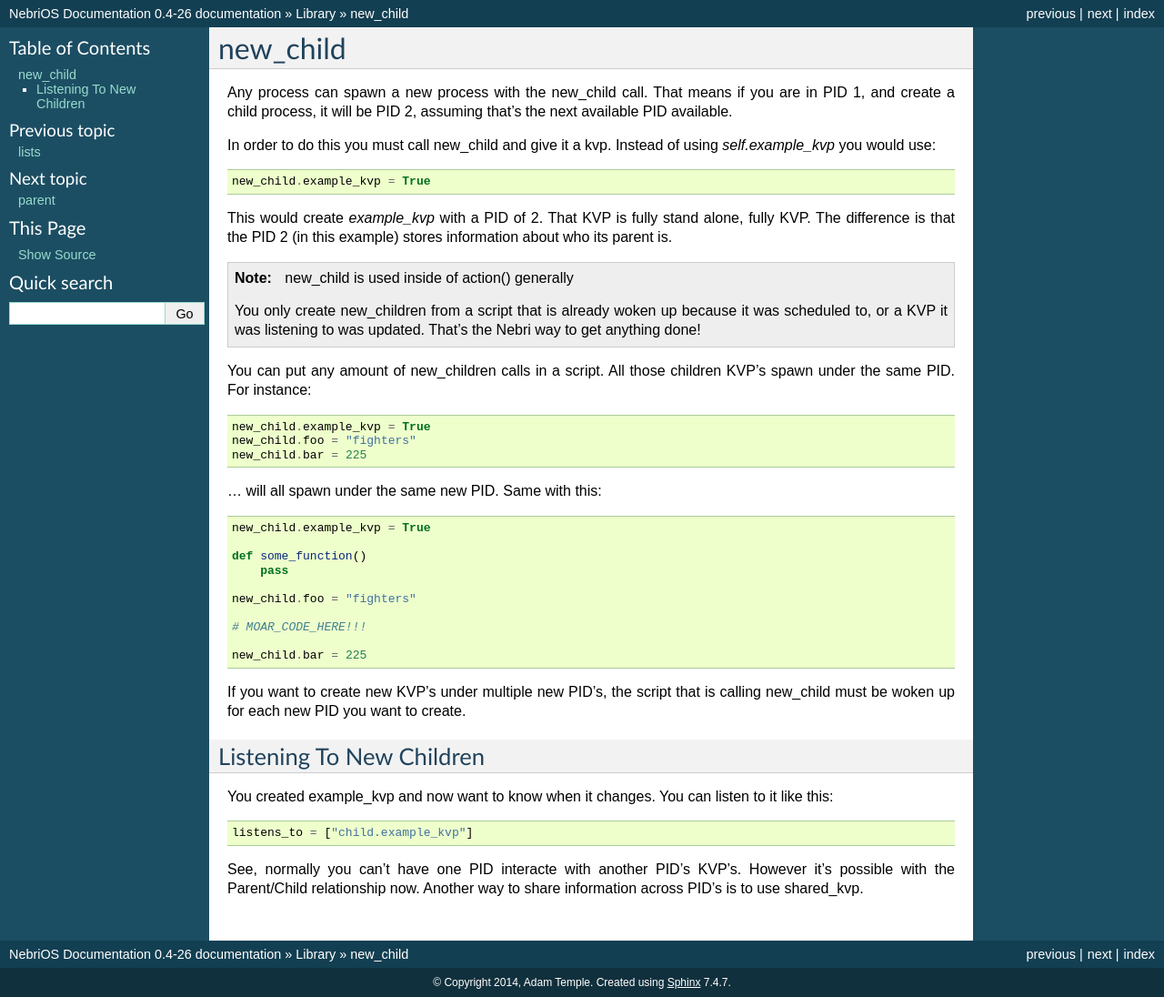
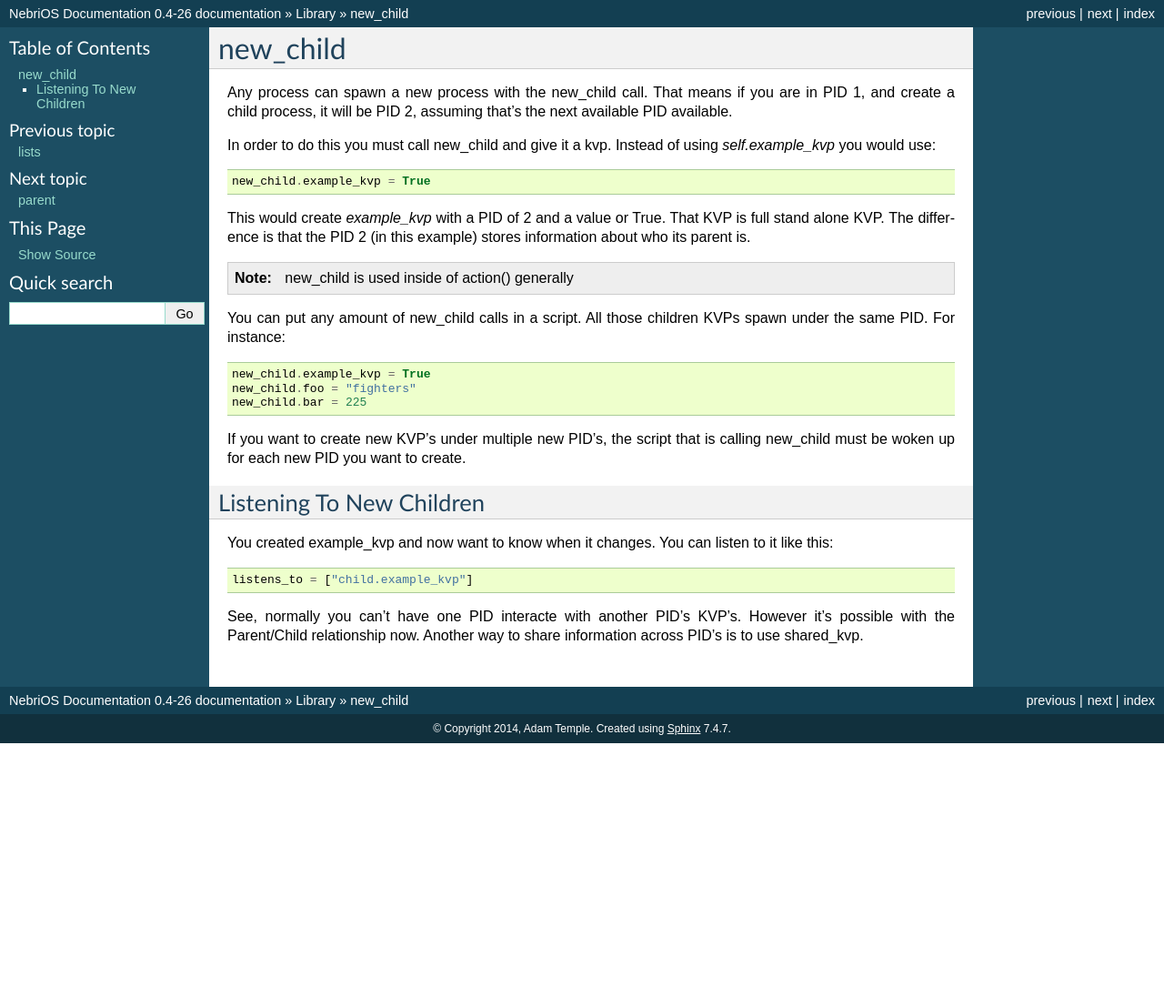
Before and after one commit to jgomo3/nebrios_docs, a Sphinx documentation site: the page built from source/library/new_child.rst, in a window 1280 px wide. Shown: the whole page at 91% size. Built offline with Sphinx 7.4.7, drawn with Linux system fonts in a browser that asks for light colours; after the commit the page ends 900 px from its top, so only the background shows below that.

Commit message:
more child fixes

```diff
--- a/source/library/new_child.rst
+++ b/source/library/new_child.rst
@@ -9,13 +9,11 @@ In order to do this you must call new_child and give it a kvp. Instead of using
 
     new_child.example_kvp = True
 
-This would create *example_kvp* with a PID of 2. That KVP is fully stand alone, fully KVP.  The difference is that the PID 2 (in this example) stores information about who its parent is.
+This would create *example_kvp* with a PID of 2 and a value or True. That KVP is full stand alone KVP.  The difference is that the PID 2 (in this example) stores information about who its parent is.
 
 .. note:: new_child is used inside of action() generally
 
-    You only create new_children from a script that is already woken up because it was scheduled to, or a KVP it was listening to was updated. That's the Nebri way to get anything done!
-
-You can put any amount of new_children calls in a script. All those children KVP's spawn under the same PID. For instance:
+You can put any amount of new_child calls in a script. All those children KVPs spawn under the same PID. For instance:
 
 ::
 
@@ -23,24 +21,7 @@ You can put any amount of new_children calls in a script. All those children KVP
     new_child.foo = "fighters"
     new_child.bar = 225
 
-... will all spawn under the same new PID. Same with this:
-
-
-::
-
-    new_child.example_kvp = True
-
-    def some_function()
-        pass
-
-    new_child.foo = "fighters"
-
-    # MOAR_CODE_HERE!!!
-
-    new_child.bar = 225
-
 If you want to create new KVP's under multiple new PID's, the script that is calling new_child must be woken up for each new PID you want to create.
-
 
 Listening To New Children
 *************************
```
